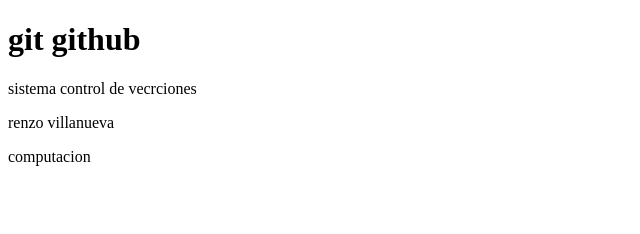
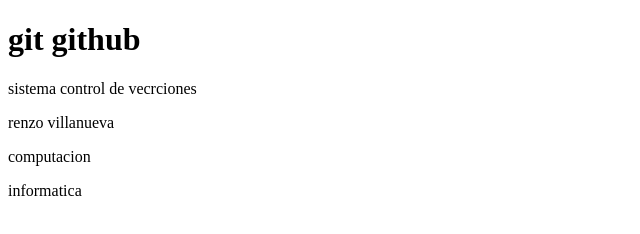
Before and after one commit to renzo1000/sistema, a plain HTML site: page index.html in a window 1280 px wide. Shown: the whole page, without its empty margins (0-640 px from the left). Drawn offline with Linux system fonts and the light colour scheme.

Commit message:
cabecera commit

```diff
--- a/index.html
+++ b/index.html
@@ -11,5 +11,6 @@
     <p>sistema control de vecrciones</p>
     <p>renzo villanueva</p>
     <p>computacion</p>
+    <p>informatica</p>
 </body>
 </html>
```
